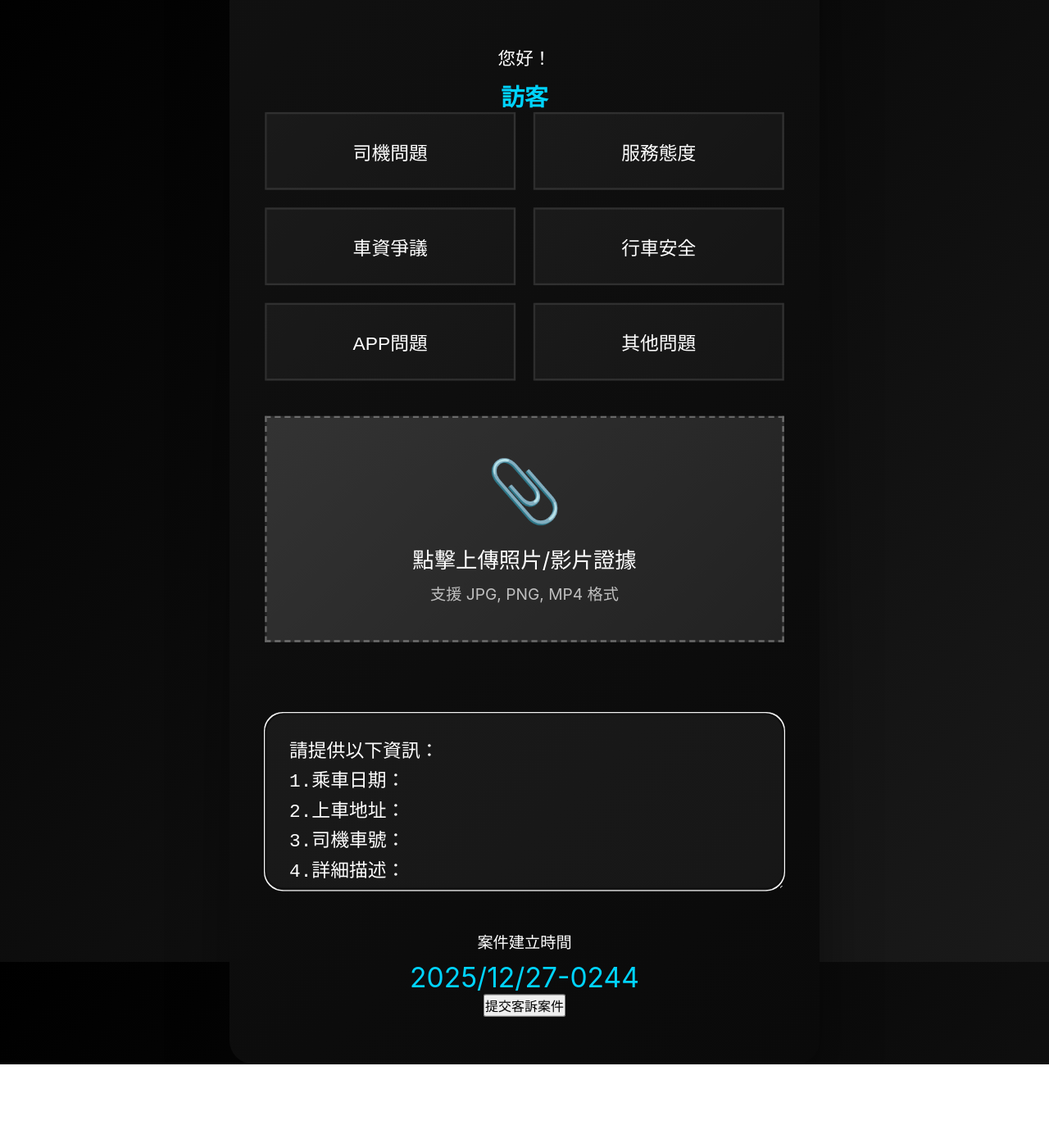
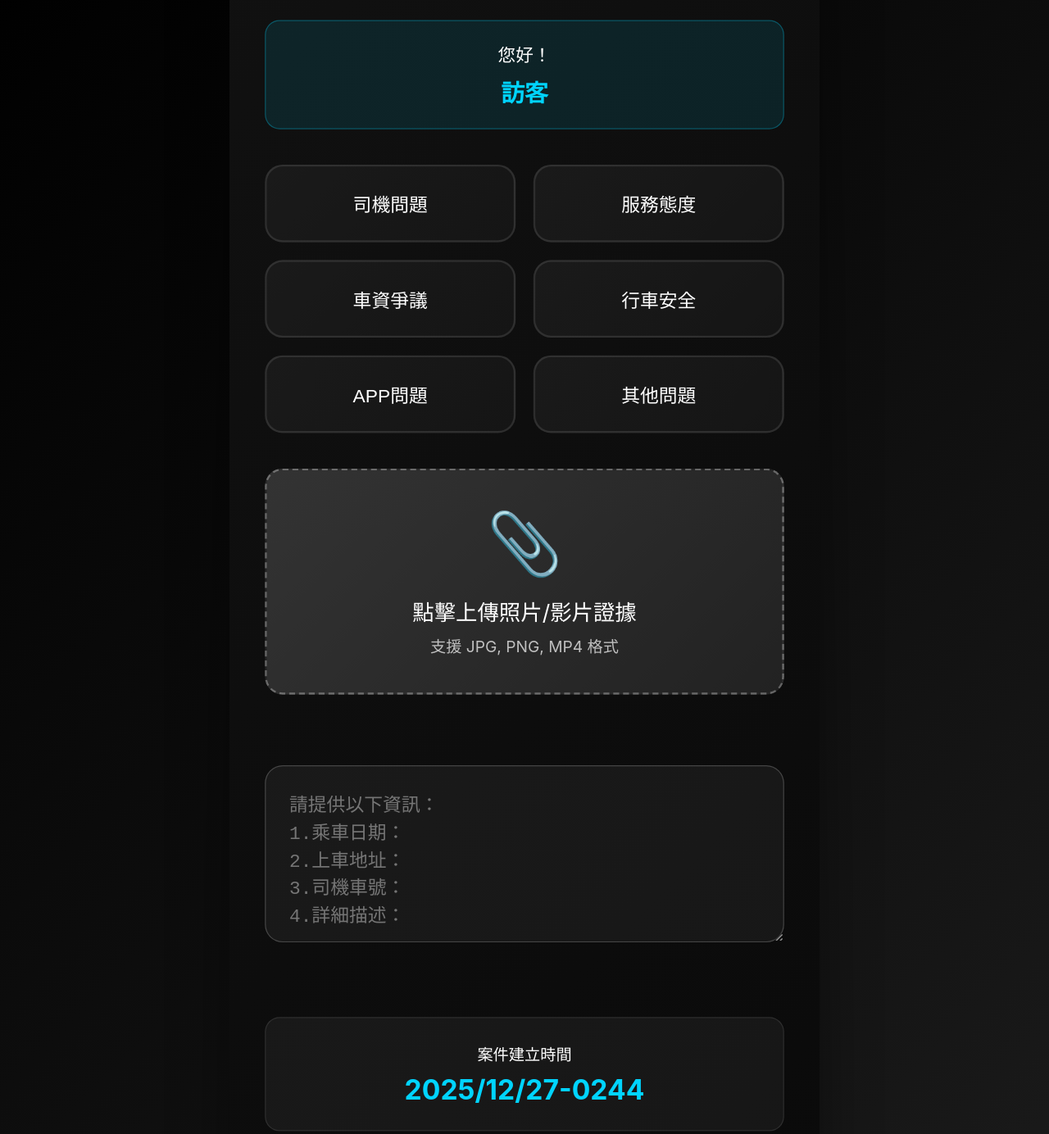
Before and after one commit to YenEric/line-location-service, a plain HTML site: page complaint-service.html in a window 1280 px wide. Shown: the part 71-1455 px from the top of the page at 82% size. Before the commit the page ends 1370 px from the top, so only its background shows below. Drawn offline with Linux system fonts and the light colour scheme.

Commit message:
Update complaint-service.html

```diff
--- a/complaint-service.html
+++ b/complaint-service.html
@@ -2,7 +2,7 @@
 <html>
 <head>
     <meta charset="UTF-8">
-    <title>客訴服務 - 專業黑色系</title>
+    <title>客訴服務系統 </title>
     <style>
         * {
             margin: 0;
@@ -19,7 +19,8 @@
             justify-content: center;
             align-items: center;
             min-height: 100vh;
-            transform: scale(1.2); /* 🔍 放大20% */
+            /* 🔍 放大20% - 使用CSS縮放 */
+            transform: scale(1.2);
             transform-origin: center center;
         }
 
@@ -52,7 +53,7 @@
             opacity: 0.9;
         }
 
-        <!-- 🔍 使用者名稱顯示區 -->
+        /* 🔍 使用者名稱顯示區 */
         .user-welcome {
             background: rgba(0, 212, 255, 0.1);
             border: 1px solid rgba(0, 212, 255, 0.3);
@@ -76,20 +77,20 @@
         .complaint-types {
             display: grid;
             grid-template-columns: repeat(2, 1fr);
-            gap: 18px; <!-- 🔍 再增加間距20% -->
-            margin: 36px 0; <!-- 🔍 再增加間距20% -->
+            gap: 18px; /* 🔍 再增加間距20% */
+            margin: 36px 0; /* 🔍 再增加間距20% */
         }
 
         .type-btn {
             background: linear-gradient(135deg, #1a1a1a 0%, #151515 100%);
             border: 2px solid rgba(255, 255, 255, 0.1);
             color: #ffffff;
-            padding: 24px 18px; <!-- 🔍 再增加內距20% -->
-            border-radius: 18px; <!-- 🔍 再加大圓角20% -->
+            padding: 24px 18px; /* 🔍 再增加內距20% */
+            border-radius: 18px; /* 🔍 再加大圓角20% */
             cursor: pointer;
             transition: all 0.3s ease;
             text-align: center;
-            font-size: 19px; <!-- 🔍 再放大20% -->
+            font-size: 19px; /* 🔍 再放大20% */
             font-weight: 500;
         }
 
@@ -97,11 +98,11 @@
         .type-btn.active {
             border-color: #00d4ff;
             background: linear-gradient(135deg, #1a3a3a 0%, #152525 100%);
-            transform: translateY(-3px); <!-- 🔍 更大浮動 -->
+            transform: translateY(-3px);
         }
 
         .file-upload {
-            margin: 36px 0; <!-- 🔍 再增加間距20% -->
+            margin: 36px 0; /* 🔍 再增加間距20% */
         }
 
         .upload-btn {
@@ -109,8 +110,8 @@
             background: linear-gradient(135deg, #333333 0%, #222222 100%);
             border: 2px dashed rgba(255, 255, 255, 0.3);
             color: #ffffff;
-            padding: 36px 24px; <!-- 🔍 再增加內距20% -->
-            border-radius: 18px; <!-- 🔍 再加大圓角20% -->
+            padding: 36px 24px; /* 🔍 再增加內距20% */
+            border-radius: 18px; /* 🔍 再加大圓角20% */
             cursor: pointer;
             transition: all 0.3s ease;
             text-align: center;
@@ -121,28 +122,26 @@
             background: linear-gradient(135deg, #2a4a4a 0%, #253535 100%);
         }
 
-        <!-- 🔍 新的結構化 placeholder -->
         textarea {
             width: 100%;
-            height: 180px; <!-- 🔍 再增加高度20% -->
+            height: 180px; /* 🔍 再增加高度20% */
             background: rgba(255,255,255,0.05);
             border: 1px solid rgba(255,255,255,0.2);
-            border-radius: 18px; <!-- 🔍 再加大圓角20% -->
+            border-radius: 18px; /* 🔍 再加大圓角20% */
             color: #ffffff;
-            padding: 24px; <!-- 🔍 再增加內距20% -->
-            font-size: 19px; <!-- 🔍 再放大20% -->
+            padding: 24px; /* 🔍 再增加內距20% */
+            font-size: 19px; /* 🔍 再放大20% */
             resize: vertical;
-            margin: 36px 0; <!-- 🔍 再增加間距20% -->
-            line-height: 1.6; <!-- 🔍 更好的行距 -->
+            margin: 36px 0; /* 🔍 再增加間距20% */
         }
 
-        <!-- 🔍 日期時間案件編號 -->
+        /* 🔍 日期時間案件編號 */
         .case-number {
             background: rgba(255, 255, 255, 0.05);
             border: 1px solid rgba(255, 255, 255, 0.1);
             border-radius: 15px;
-            padding: 24px; <!-- 🔍 再增加內距20% -->
-            margin: 36px 0; <!-- 🔍 再增加間距20% -->
+            padding: 24px; /* 🔍 再增加內距20% */
+            margin: 36px 0; /* 🔍 再增加間距20% */
             text-align: center;
         }
 
@@ -152,30 +151,30 @@
         }
 
         .case-number .case-id {
-            font-size: 28px; <!-- 🔍 再放大20% -->
+            font-size: 28px; /* 🔍 再放大20% */
             font-weight: bold;
             color: #00d4ff;
         }
 
-        <!-- 🔍 淺灰色按鈕 -->
+        /* 🔍 淺灰色按鈕 - 維持你的要求 */
         .submit-btn {
             width: 100%;
-            background: #e0e0e0; <!-- 淺灰色背景 -->
-            color: #000000; <!-- 黑色文字 -->
+            background: #e0e0e0; /* 淺灰色背景 */
+            color: #000000; /* 黑色文字 */
             border: none;
-            padding: 24px; <!-- 🔍 再增加內距20% -->
-            font-size: 24px; <!-- 🔍 再放大20% -->
+            padding: 24px; /* 🔍 再增加內距20% */
+            font-size: 24px; /* 🔍 再放大20% */
             font-weight: 600;
-            border-radius: 18px; <!-- 🔍 再加大圓角20% -->
+            border-radius: 18px; /* 🔍 再加大圓角20% */
             cursor: pointer;
             transition: all 0.3s ease;
-            margin-top: 36px; <!-- 🔍 再增加間距20% -->
+            margin-top: 36px; /* 🔍 再增加間距20% */
             box-shadow: 0 6px 20px rgba(0, 0, 0, 0.2);
         }
 
         .submit-btn:hover {
-            background: #d0d0d0; <!-- 稍深灰色 -->
-            transform: translateY(-4px); <!-- 🔍 更大浮動 -->
+            background: #d0d0d0; /* 稍深灰色 */
+            transform: translateY(-4px); /* 🔍 更大浮動 */
             box-shadow: 0 8px 25px rgba(0, 0, 0, 0.3);
         }
     </style>
@@ -211,17 +210,16 @@
             <input type="file" id="fileInput" style="display: none;" accept="image/*,video/*" multiple>
         </div>
 
-        <!-- 🔍 新的結構化 placeholder -->
         <textarea id="description"
-                  placeholder="請提供以下資訊：
+          placeholder="請提供以下資訊：
 1.乘車日期：
 2.上車地址：
 3.司機車號：
 4.詳細描述："
-                  style="width: 100%; height: 180px; background: rgba(255,255,255,0.05);
-                         border: 1px solid rgba(255,255,255,0.2); border-radius: 18px;
-                         color: #ffffff; padding: 24px; font-size: 19px;
-                         resize: vertical; margin: 36px 0; line-height: 1.6;"></textarea>
+          style="width: 100%; height: 180px; background: rgba(255,255,255,0.05);
+                 border: 1px solid rgba(255,255,255,0.2); border-radius: 18px;
+                 color: #ffffff; padding: 24px; font-size: 19px;
+                 resize: vertical; margin: 36px 0;"></textarea>
 
         <!-- 🔍 日期時間案件編號 -->
         <div class="case-number" id="caseNumber" style="display: none;">
@@ -229,7 +227,7 @@
             <div class="case-id" id="caseId"></div>
         </div>
 
-        <!-- 🔍 淺灰色按鈕 -->
+        <!-- 🔍 淺灰色按鈕 - 維持你的要求 -->
         <button class="submit-btn" onclick="submitComplaint()">
             提交客訴案件
         </button>
@@ -258,16 +256,11 @@
                 }
 
                 generateCaseNumber(); // 🔍 產生案件編號
-
-                // 🔍 自動填入結構化資訊
-                autoFillStructuredInfo();
-
             } catch (error) {
                 console.error("LIFF initialization failed", error);
                 userName = '訪客';
                 document.getElementById('userName').textContent = userName;
                 generateCaseNumber();
-                autoFillStructuredInfo(); // 🔍 容錯處理
             }
         }
 
@@ -313,29 +306,6 @@
 
             document.getElementById('caseId').textContent = caseId;
             document.getElementById('caseNumber').style.display = 'block';
-        }
-
-        // 🔍 自動填入結構化資訊
-        function autoFillStructuredInfo() {
-            const textarea = document.getElementById('description');
-
-            // 🔍 預設結構化格式
-            const structuredTemplate = `請提供以下資訊：
-1.乘車日期：
-2.上車地址：
-3.司機車號：
-4.詳細描述：`;
-
-            // 🔍 設定預設值
-            textarea.value = structuredTemplate;
-
-            // 🔍 設定更好的游標位置（在第一項後面）
-            setTimeout(() => {
-                // 計算游標位置（在"1.乘車日期："後面）
-                const cursorPosition = structuredTemplate.indexOf('1.乘車日期：') + '1.乘車日期：'.length;
-                textarea.setSelectionRange(cursorPosition, cursorPosition);
-                textarea.focus();
-            }, 100);
         }
 
         // 提交客訴
```
